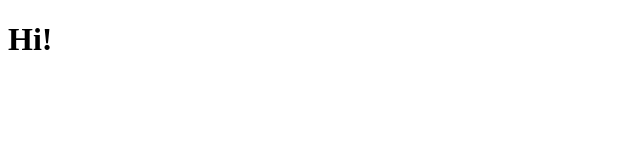
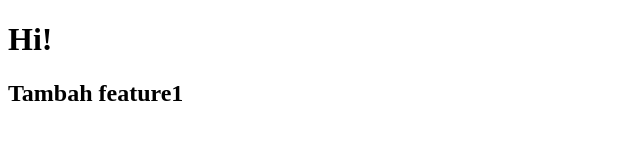
Before and after one commit to paskasiregar/reponew, a website: page index.html in a window 1280 px wide. Shown: the whole page, without its empty margins (0-640 px from the left). Drawn offline with Linux system fonts and the light colour scheme.

Commit message:
add feature1

```diff
--- a/index.html
+++ b/index.html
@@ -7,6 +7,7 @@
     <title>Hello world!</title>
 </head>
 <h1>Hi!</h1>
+<h2>Tambah feature1</h2>
 
 <body>
 
```
